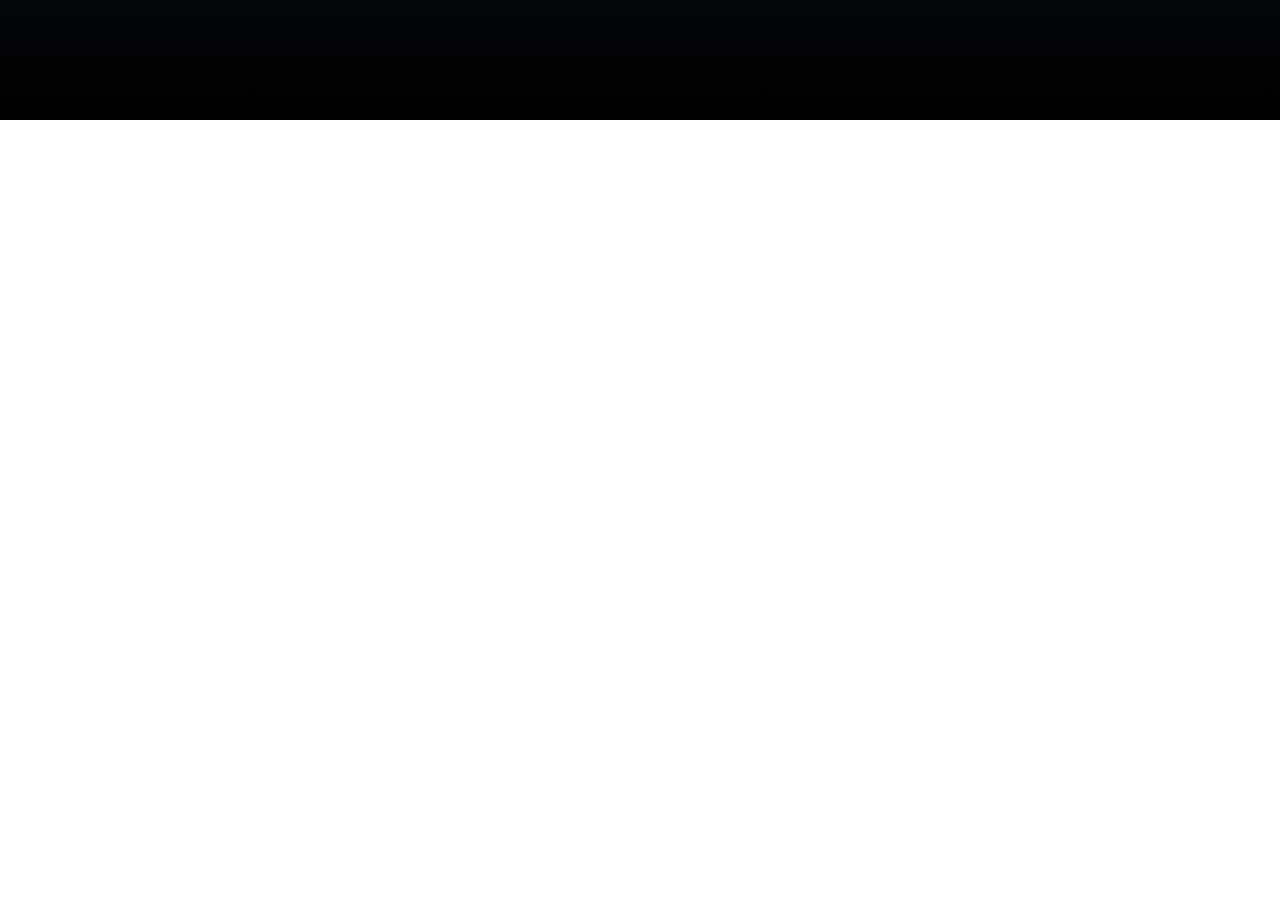
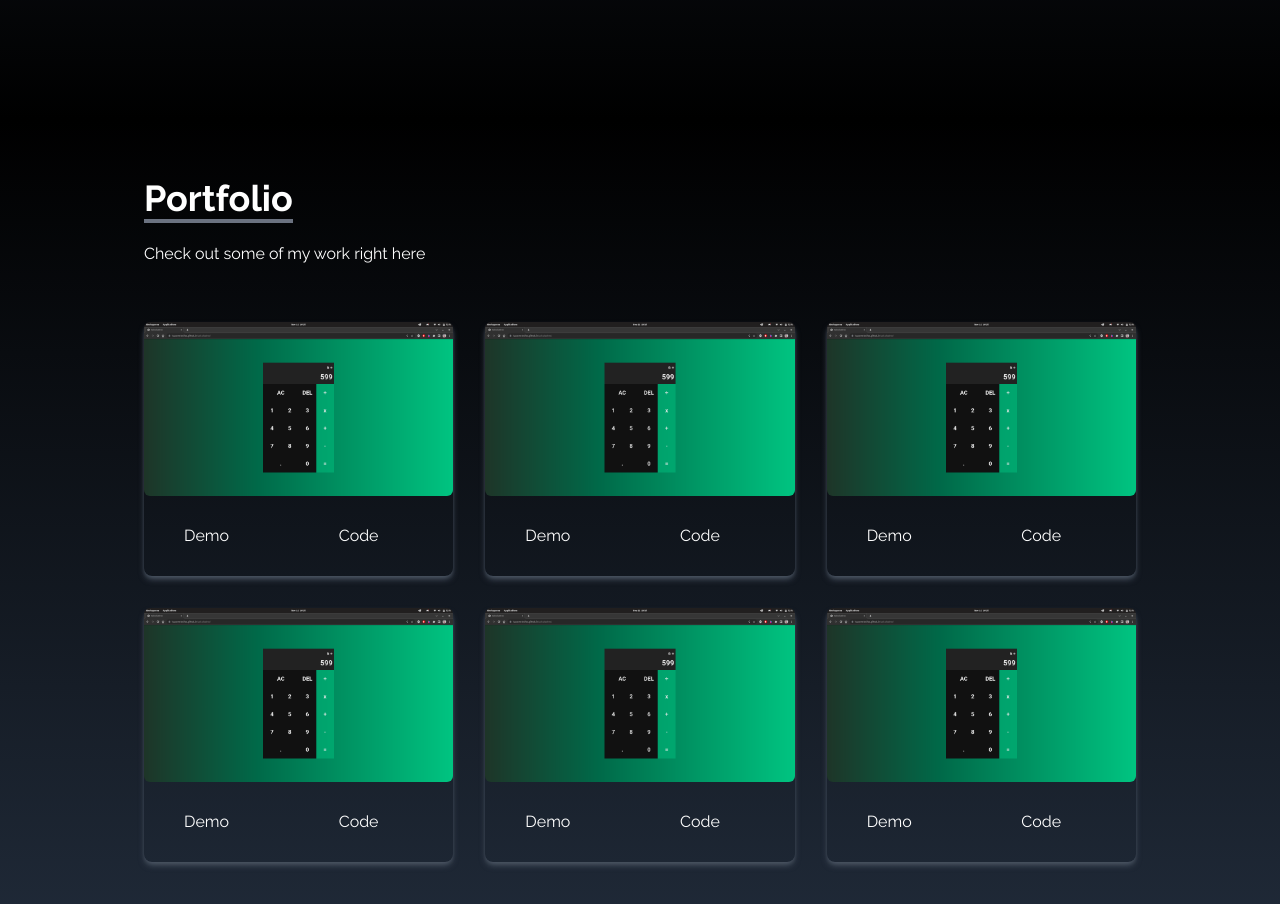
Before and after one commit to lucasmelosilva/portifolio, a React (Vite) app: page / in a window 1280 px wide. Shown: the part 1480-2384 px from the top of the page. Before the commit the page ends 1600 px from the top, so only its background shows below. Built offline with nearby package versions, Linux system fonts and the light colour scheme.

Commit message:
add portfolio

```diff
--- a/src/App.jsx
+++ b/src/App.jsx
@@ -2,6 +2,7 @@
 import { Home } from "./components/Home"
 import { SocialLinks } from "./components/SocialLinks"
 import { About } from "./components/About"
+import { Portfolio } from "./components/Portfolio"
 
 function App() {
 
@@ -10,6 +11,7 @@
       <NavBar />
       <Home />
       <About />
+      <Portfolio />
 
       <SocialLinks />
     </div>
--- /dev/null
+++ b/src/components/Portfolio.jsx
@@ -0,0 +1,83 @@
+import Calc from '../assets/portfolio/calc.png'
+
+function Portfolio() {
+  const portfolios = [
+    {
+      id: 1,
+      image: Calc,
+      code: "https://github.com/lucasmelosilva/calculadora",
+      demo: "https://lucasmelosilva.github.io/calculadora"
+    },
+    {
+      id: 2,
+      image: Calc,
+      code: "https://github.com/lucasmelosilva/calculadora",
+      demo: "https://lucasmelosilva.github.io/calculadora"
+    },
+    {
+      id: 3,
+      image: Calc,
+      code: "https://github.com/lucasmelosilva/calculadora",
+      demo: "https://lucasmelosilva.github.io/calculadora"
+    },
+    {
+      id: 4,
+      image: Calc,
+      code: "https://github.com/lucasmelosilva/calculadora",
+      demo: "https://lucasmelosilva.github.io/calculadora"
+    },
+    {
+      id: 5,
+      image: Calc,
+      code: "https://github.com/lucasmelosilva/calculadora",
+      demo: "https://lucasmelosilva.github.io/calculadora"
+    },
+    {
+      id: 6,
+      image: Calc,
+      code: "https://github.com/lucasmelosilva/calculadora",
+      demo: "https://lucasmelosilva.github.io/calculadora"
+    }
+  ]
+
+
+  return (
+    <div name="portfolio" className="bg-gradient-to-b from-black to-gray-800 w-full  text-white md:h-screen">
+      <div className="max-w-screen-lg p-4 flex mx-auto flex-col  justify-center w-full h-full">
+        <div className="pb-8">
+          <p className="text-4xl font-bold inline border-b-4 border-gray-500">Portfolio</p>
+          <p className="py-6">Check out some of my work right here</p>
+        </div>
+
+        <div className="grid sm:grid-cols-2  md:grid-cols-3 gap-8 px-12 sm:px-0">
+          {
+            portfolios.map(({ id, image, code, demo }) => (
+              <div key={id} className="shadow-md shadow-gray-600 rounded-lg ">
+                <img src={image} alt="" className='rounded-md duration-200 hover:scale-105' />
+                <div className="flex items-center justify-center">
+                  <a
+                    href={demo}
+                    target="_blank"
+                    className="w-1/2 px-6 py-3 m-4 duration-200 hover:scale-105"
+                  >
+                    Demo
+                  </a>
+                  <a
+                    href={code}
+                    target="_blank"
+                    className="w-1/2 px-6 py-3 m-4 duration-200 hover:scale-105"
+                  >
+                    Code
+                  </a>
+                </div>
+              </div>
+
+            ))
+          }
+        </div>
+      </div>
+    </div>
+  )
+}
+
+export { Portfolio }
```
Also changed, not shown: src/assets/portfolio/calc.png (added).
